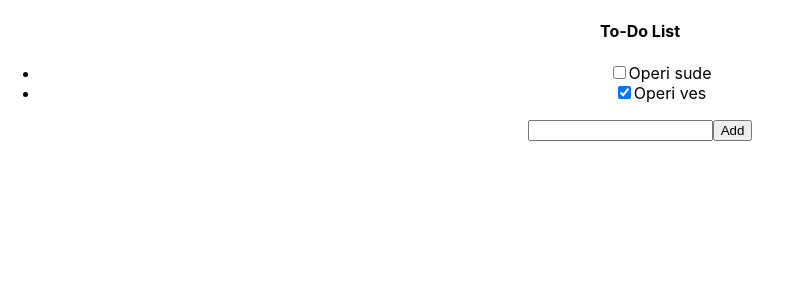
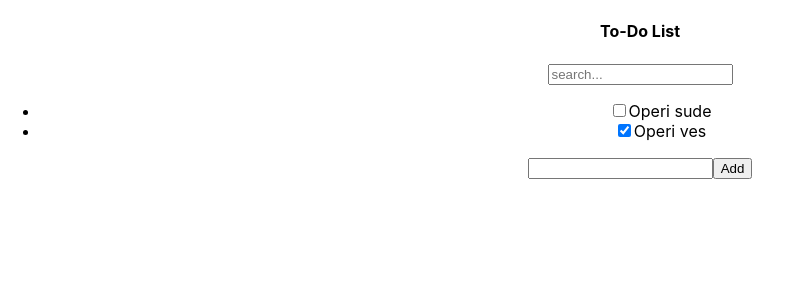
Before and after one commit to sgrdic/to_do_app, a React (Create React App) app: page / in a window 1280 px wide. Shown: the top 300 px of the page, without its empty margins (0-792 px from the left). Built offline with nearby package versions, Linux system fonts and the light colour scheme.

Commit message:
search feature

```diff
--- a/src/HighLevelContainer.js
+++ b/src/HighLevelContainer.js
@@ -5,6 +5,8 @@ import { useEffect, useState } from "react";
 
 function HighLevelContainer (props) {
   const [toDoItems, setToDoItems] = useState([]);
+  const [searchText, setSearchText] = useState('')
+
   useEffect(() => {
     setToDoItems([
       {
@@ -20,16 +22,27 @@ function HighLevelContainer (props) {
     ])
   }, [])
 
+  const handleUserInput = e => {
+    setSearchText (e.target.value)
+
+  }
+
   const addItem = (text) => {
     setToDoItems((prev) => {
       return [...prev, {id: 3, text, isCompleted: false }]
     })
   };
 
+  const filteredToDoItems = () => {
+    return toDoItems.filter(toDoItem => {
+      return toDoItem.text.startsWith(searchText)
+    })
+  };
+
   return (
     <>
-      <div><SearchBar/></div>
-      <div><ToDoItems items={toDoItems}/></div>
+      <div><SearchBar input={searchText} userInput={handleUserInput}/></div>
+      <div><ToDoItems items={filteredToDoItems()}/></div>
       <div><AddItemForm addItem={addItem} /></div>
     </>
   )
--- a/src/SearchBar.js
+++ b/src/SearchBar.js
@@ -1,5 +1,10 @@
-function SearchBar() {
 
+
+function SearchBar({userInput, input}) {
+
+  return (
+    <input value={input} onChange={userInput} type='text' placeholder="search..."/>
+  )
 } ;
 
 export default SearchBar;
```
